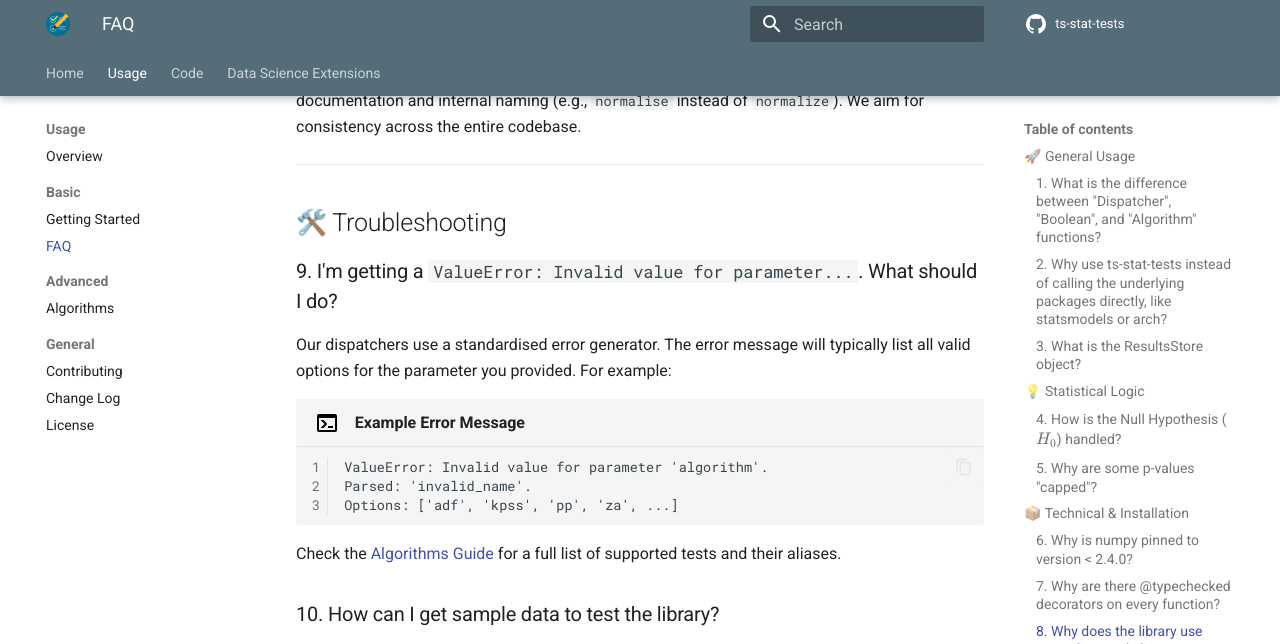
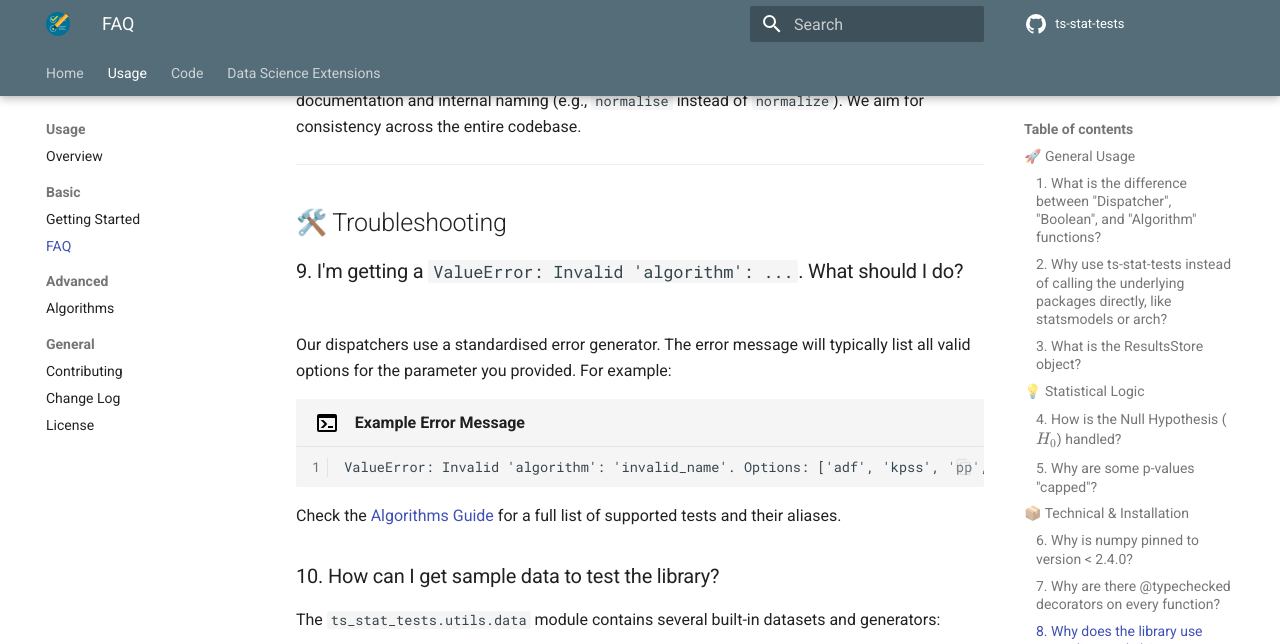
Before and after one commit to data-science-extensions/ts-stat-tests, an MkDocs documentation site: the page built from docs/usage/faq.md, in a window 1280 px wide and 900 px high, scrolled down 2217 px, cut to the strip 0-644 px from the top of the window. Built offline with MkDocs 1.6.1 and Material for MkDocs 9.7.7, drawn with Linux system fonts in a browser that asks for light colours; comment, search, counter and statistics services are not loaded; the version menu is left out; some of the changed text lies outside the part shown.

Commit message:
Refresh docs comment
The sample `ValueError` message here doesn't match what the library actually raises. `generate_error_message()` produces messages like `Invalid 'algorithm': <value>. Options: <options>`, not the multi-line `Invalid value for parameter... Parsed...` format shown. Updating the example to match the real output will prevent confusion when troubleshooting.

Co-authored-by: Copilot <175728472+Copilot@users.noreply.github.com>

````diff
--- a/docs/usage/faq.md
+++ b/docs/usage/faq.md
@@ -77,14 +77,12 @@ The maintainers of this project use Australian English as the primary language f
 ## 🛠️ Troubleshooting
 
 
-### 9. I'm getting a `ValueError: Invalid value for parameter...`. What should I do?
+### 9. I'm getting a `ValueError: Invalid 'algorithm': ...`. What should I do?
 
 Our dispatchers use a standardised error generator. The error message will typically list all valid options for the parameter you provided. For example:
 
 ```txt {.txt .text linenums="1" title="Example Error Message"}
-ValueError: Invalid value for parameter 'algorithm'.
-Parsed: 'invalid_name'.
-Options: ['adf', 'kpss', 'pp', 'za', ...]
+ValueError: Invalid 'algorithm': 'invalid_name'. Options: ['adf', 'kpss', 'pp', 'za', ...]
 ```
 
 Check the [Algorithms Guide](algorithms.md) for a full list of supported tests and their aliases.
````
